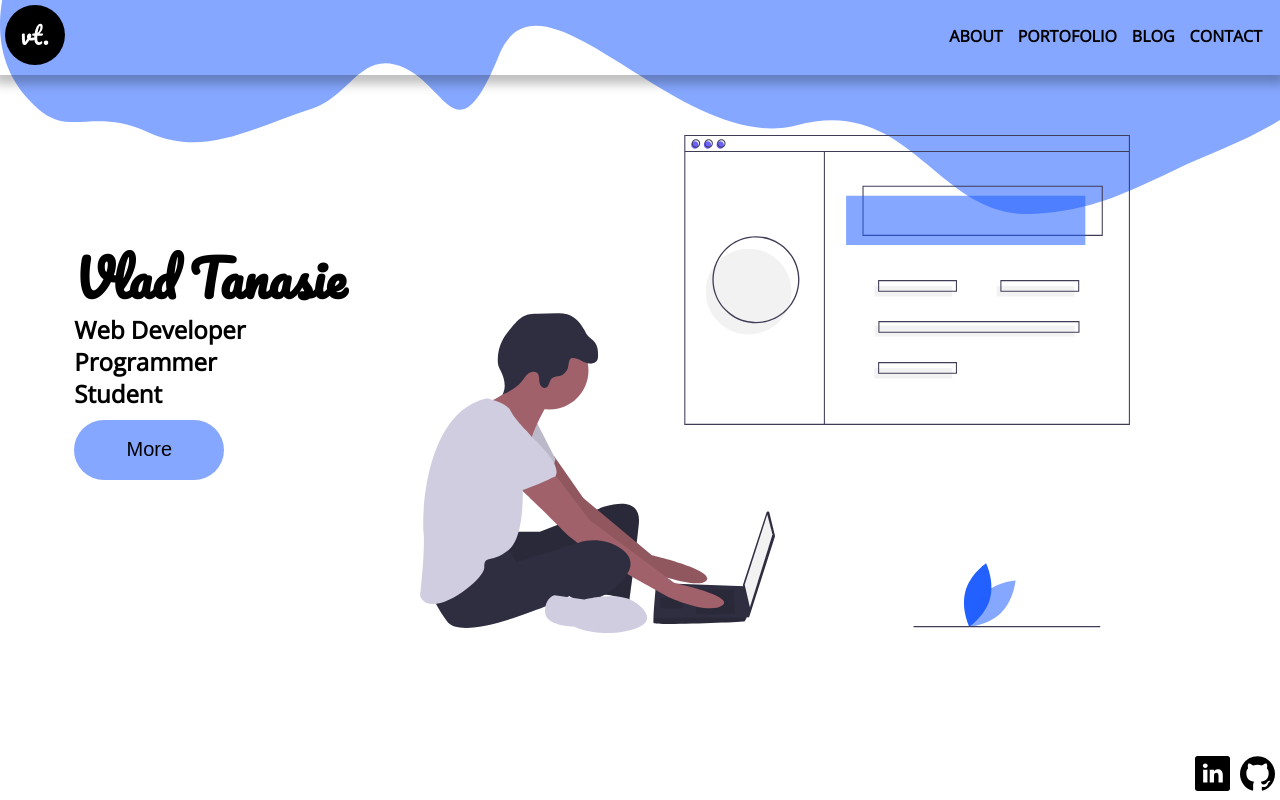
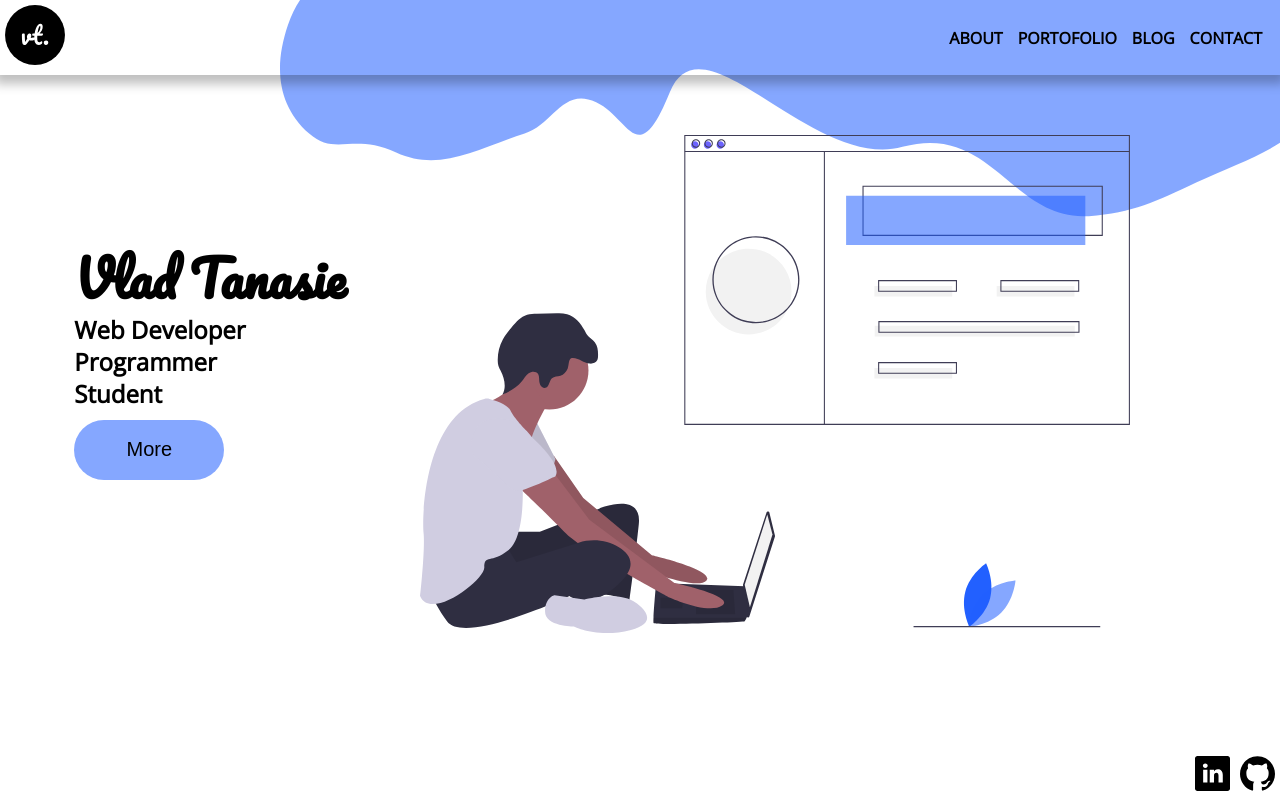
Before and after one commit to tanasievlad246/personal-website, a Vue app: page / in a window 1280 px wide. Built offline with nearby package versions, Linux system fonts and the light colour scheme.

Commit message:
fixed top drip to not resize

```diff
--- a/src/App.vue
+++ b/src/App.vue
@@ -1,13 +1,13 @@
 <template>
   <div class="container">
     <Navbar />
-    <div class="top--svg--container">
-      <img
-        src="./assets/illustrations/top_drip.svg"
-        alt="paint cloud"
-        class="top--drip"
-      />
-    </div>
+
+    <img
+      src="./assets/illustrations/top_drip.svg"
+      alt="paint cloud"
+      class="top--drip"
+    />
+
     <transition name="fade" mode="out-in">
       <router-view :key="$route.path" />
     </transition>
@@ -28,11 +28,6 @@ export default {
 </script>
 
 <style>
-/* .top--svg--container {
-  width: 0px;
-  overflow: hidden;
-} */
-
 .container {
   display: flex;
   flex-direction: column;
@@ -41,11 +36,8 @@ export default {
 
 .top--drip {
   position: absolute;
-  width: 100%;
-  /* height: auto; */
-  top: -100px;
-  /* left: 200px; */
+  right: 0;
+  top: -80px;
   z-index: -1;
-  /* overflow: hidden; */
 }
 </style>
--- a/src/components/Navbar.vue
+++ b/src/components/Navbar.vue
@@ -32,6 +32,7 @@ a {
   align-content: center;
   box-shadow: 0px 4px 10px 5px rgba(0, 0, 0, 0.25);
   background-color: none;
+  width: 100vw;
 }
 
 .navbar ul li a:hover {
@@ -45,7 +46,8 @@ a {
   width: 90vw;
   list-style: none;
   justify-content: flex-end;
-  margin-top: 25px;
+  /* margin-top: 25px; */
+  align-items: center;
 }
 
 .link-list li {
```
Also changed, not shown: src/assets/illustrations/top_drip.svg.
